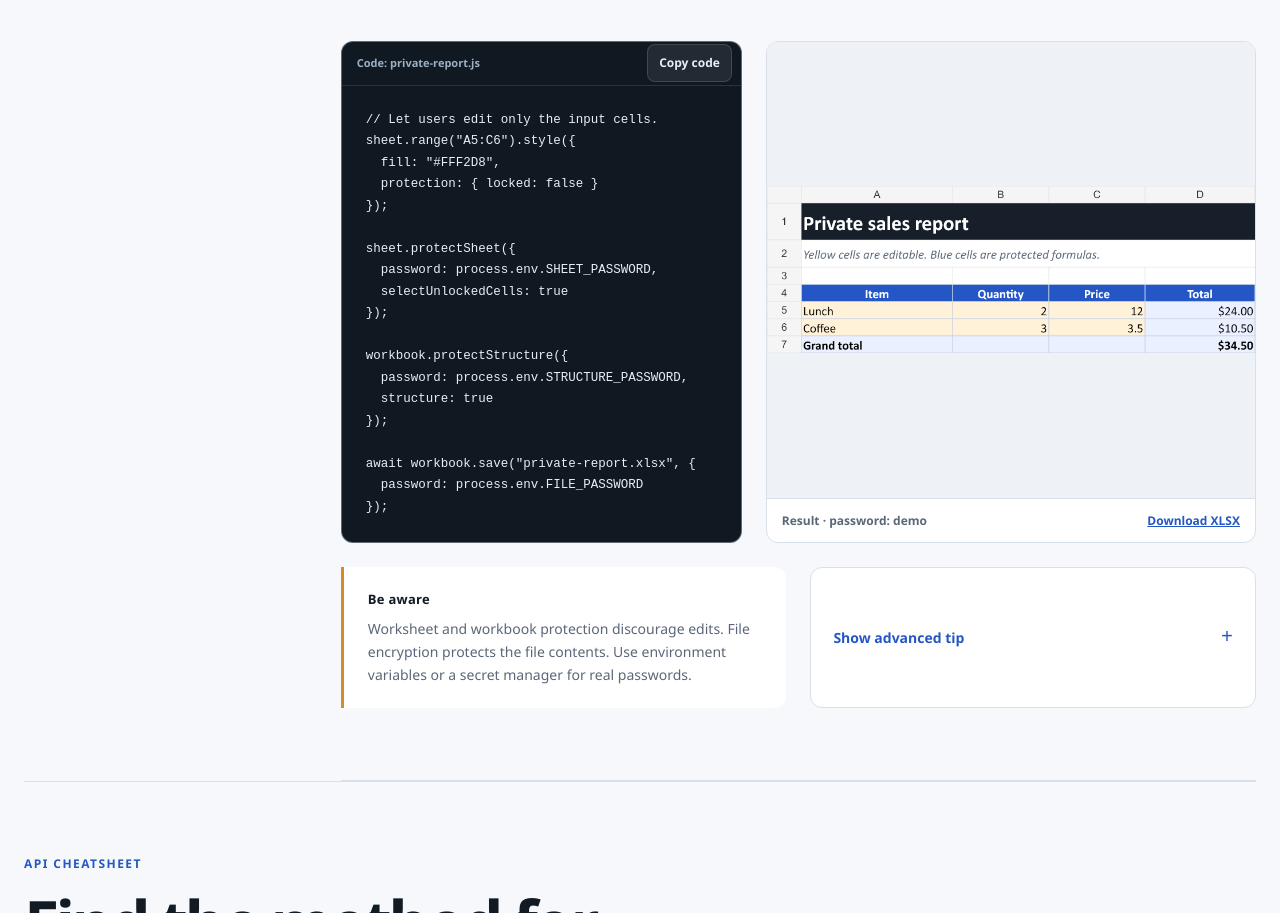
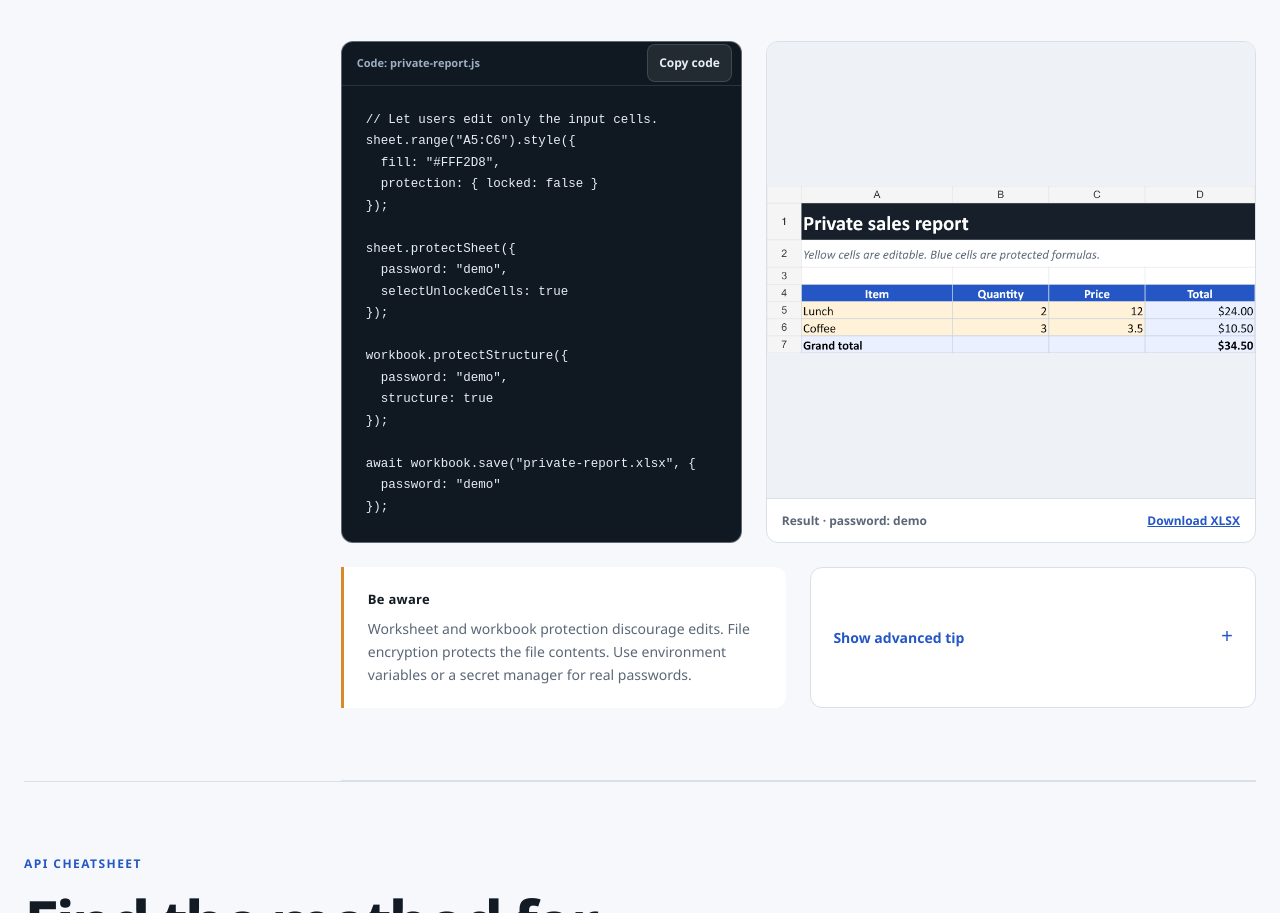
Before and after one commit to EntreePOS/entree-xlsx, a website: page site/index.html in a window 1280 px wide. Shown: the part 9397-10310 px from the top of the page. Drawn offline with Linux system fonts and the light colour scheme.

Commit message:
simplify tutorial password example

```diff
--- a/site/index.html
+++ b/site/index.html
@@ -377,17 +377,17 @@ sheet.range("A5:C6").style({
 });
 
 sheet.protectSheet({
-  password: process.env.SHEET_PASSWORD,
+  password: "demo",
   selectUnlockedCells: true
 });
 
 workbook.protectStructure({
-  password: process.env.STRUCTURE_PASSWORD,
+  password: "demo",
   structure: true
 });
 
 await workbook.save("private-report.xlsx", {
-  password: process.env.FILE_PASSWORD
+  password: "demo"
 });</code></pre>
             </div>
             <figure class="result-card">
@@ -397,7 +397,7 @@ await workbook.save("private-report.xlsx", {
           </div>
           <div class="notes-grid">
             <div class="note"><h3>Be aware</h3><p>Worksheet and workbook protection discourage edits. File encryption protects the file contents. Use environment variables or a secret manager for real passwords.</p></div>
-            <details class="advanced-tip"><summary>Show advanced tip</summary><div><h3>Reopen encrypted workbooks</h3><p>Encrypted files use Excel-compatible AES-256 Agile Office encryption and can be reopened with <code>openWorkbook(path, { password })</code>.</p></div></details>
+            <details class="advanced-tip"><summary>Show advanced tip</summary><div><h3>Reopen encrypted workbooks</h3><p>Encrypted files use Excel-compatible AES-256 Agile Office encryption and can be reopened with <code>openWorkbook("private-report.xlsx", { password: "demo" })</code>.</p></div></details>
           </div>
         </article>
       </div>
```
